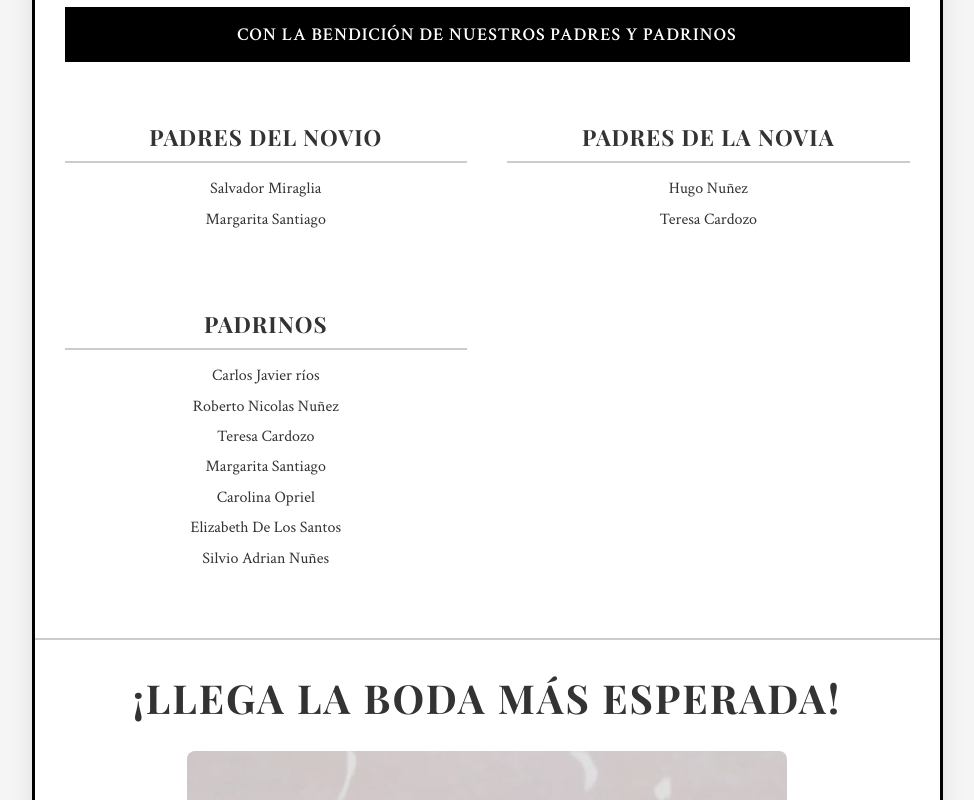
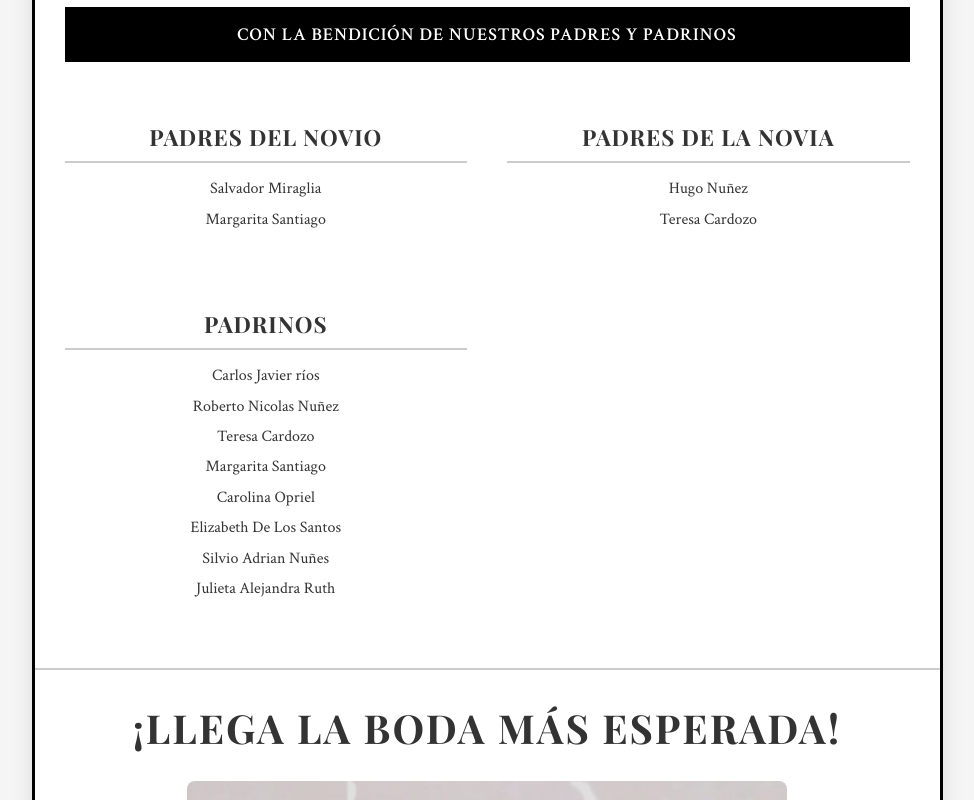
Before and after one commit to IamMatiasBazan/casamiento-sergio-agustina, a plain HTML site: page index.html in a window 1280 px wide. Shown: the part 1354-2154 px from the top of the page, without its empty margins (153-1127 px from the left). Drawn offline with nearby package versions, Linux system fonts and the light colour scheme.

Commit message:
Nuevo nombre de padrino

```diff
--- a/index.html
+++ b/index.html
@@ -902,6 +902,7 @@
                         <li>Carolina Opriel</li>
                         <li>Elizabeth De Los Santos</li>
                         <li>Silvio Adrian Nuñes</li>
+                        <li>Julieta Alejandra Ruth</li>
                     </ul>
                 </div>
             </div>
```
